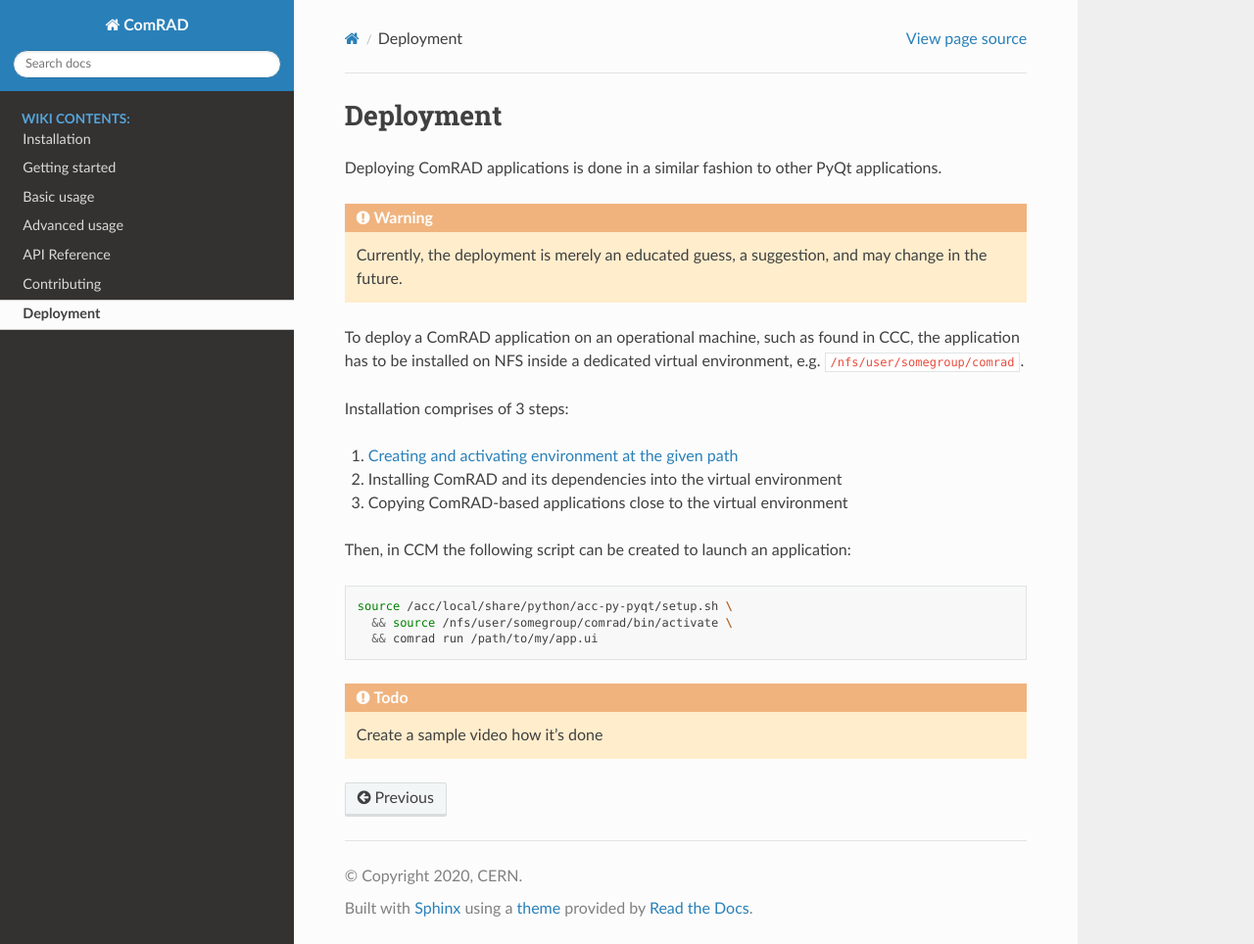
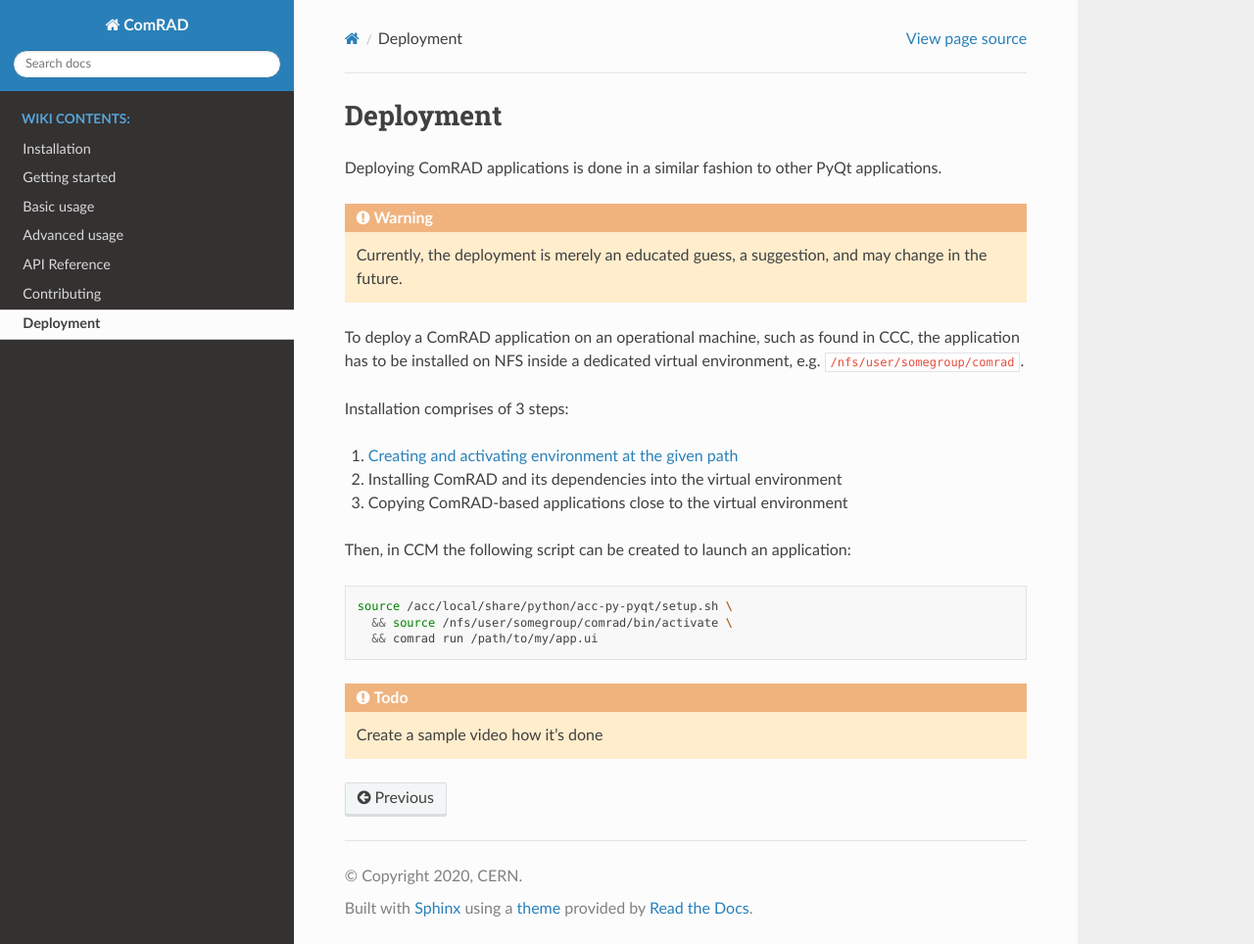
Before and after one commit to jfpatrick/accsoft-gui-rad-comrad, a Sphinx documentation site: the page built from docs/deploy.rst, in a window 1280 px wide and 964 px high. Shown: the whole window at 98% size. Built offline with Sphinx 7.4.7 and the Read the Docs theme 2.0.0, drawn with Linux system fonts in a browser that asks for light colours; the version number could not be read and is left out.

Commit message:
Fix styling in the main sphinx side bar

```diff
--- a/docs/_static/fix_bullets.css
+++ b/docs/_static/fix_bullets.css
@@ -1,4 +1,4 @@
-div:not(.toctree-wrapper) > ul li:first-child,
-div:not(.toctree-wrapper) > ol li:first-child {
+div:not(.toctree-wrapper) > ul li:first-child:not(li),
+div:not(.toctree-wrapper) > ol li:first-child:not(li) {
     margin-top: -10px !important;
 }
```
